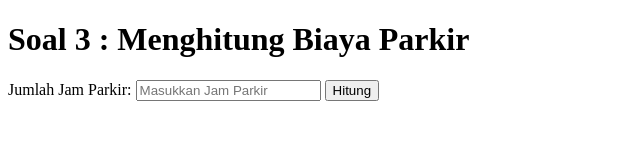
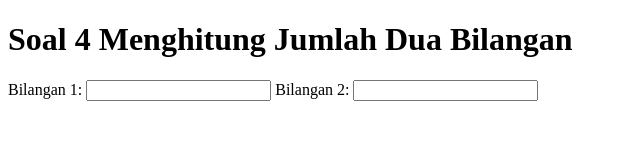
Before and after one commit to Tayen15/PemogramanWeb-1, a plain HTML site: page Praktikum9/no3.html in a window 1280 px wide. Shown: the whole page, without its empty margins (0-640 px from the left). Drawn offline with Linux system fonts and the light colour scheme.

Commit message:
commit Perteuan 9

```diff
--- a/Praktikum9/no3.html
+++ b/Praktikum9/no3.html
@@ -3,16 +3,19 @@
 <head>
      <meta charset="UTF-8">
      <meta name="viewport" content="width=device-width, initial-scale=1.0">
-     <title>Hitung Biaya Parkir</title>
+     <title>Menghitung Jumlah Dua Bilangan</title>
+     <script src="src/js/basic.js" type="text/javascript"></script>
 </head>
 <body>
-     <h1> Soal 3 : Menghitung Biaya Parkir</h1>
+     <h1>Soal 4 Menghitung Jumlah Dua Bilangan</h1>
 
-     <label for="jam">Jumlah Jam Parkir:</label>
-     <input type="number" name="" id="jam" placeholder="Masukkan Jam Parkir">
 
-     <button onclick="hitungBiayaParkir()">Hitung</button>
+     <label for="bil1">Bilangan 1:</label>
+     <input type="number" id="bil1" onchange="hitungPenjumlahan()">
 
-     <p id="hasilBiaya"></p>
+     <label for="bil2">Bilangan 2:</label>
+     <input type="number" id="bil2" onchange="hitungPenjumlahan()">
+
+     <p id="hasilJumlah"></p>
 </body>
 </html>
```
Also changed, not shown: Praktikum9/no4.html (deleted, +0 -21 lines).
